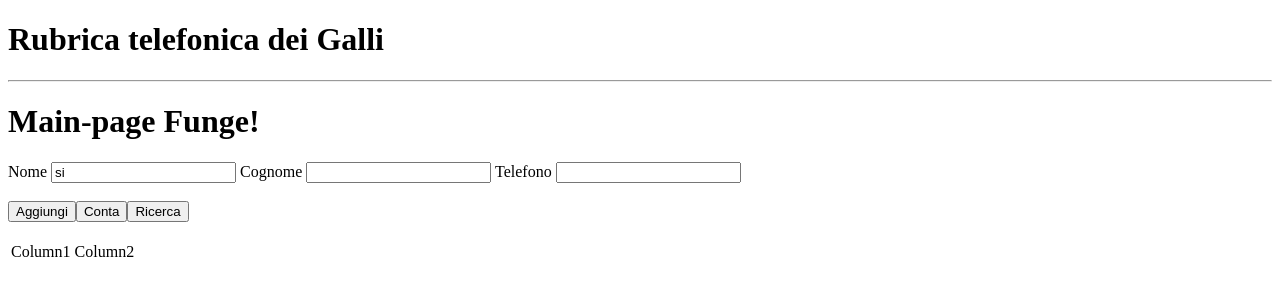
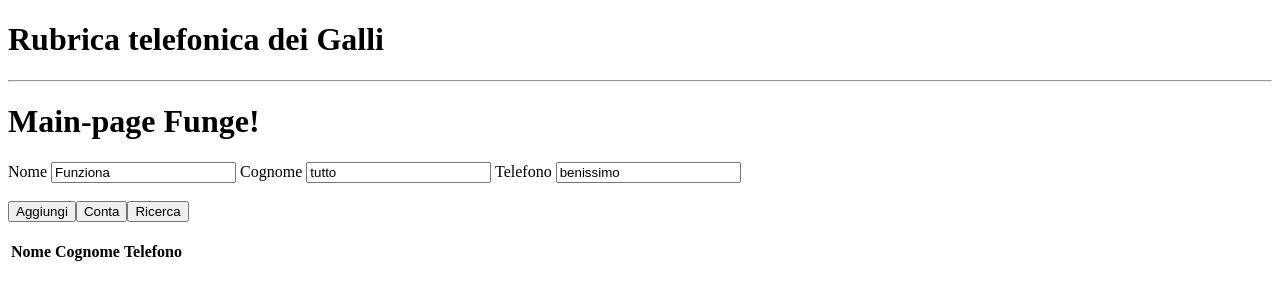
Before and after one commit to ManuelBava/Rubrica-Ang-Gal, an Angular app in the folder rubrica-gal-client/: page /main-page in a window 1280 px wide. Shown: the top 300 px of the page. Built offline with nearby package versions, Linux system fonts and the light colour scheme.

Commit message:
FUNZIONA TUTTOOOOOO!!!!!!

```diff
--- a/rubrica-gal-client/src/app/form-panel/form-panel.component.ts
+++ b/rubrica-gal-client/src/app/form-panel/form-panel.component.ts
@@ -6,16 +6,18 @@ import { Component, EventEmitter, Input, OnInit, Output } from '@angular/core';
   styleUrls: ['./form-panel.component.css']
 })
 export class FormPanelComponent implements OnInit {
-  @Input() nome = "si";
-  @Input() cognome = "";
-  @Input() telefono = "";
-  @Output() aggiungiOutput = new EventEmitter<String>();
-  @Output() contaOutput = new EventEmitter<string>();
-  @Output() ricercaOutput = new EventEmitter<string>();
+  @Input() nome = "Funziona ";
+  @Input() cognome = "tutto";
+  @Input() telefono = "benissimo";
+  @Output() aggiungiOutput = new EventEmitter<string[]>();
+  @Output() contaOutput = new EventEmitter<[]>();
+  @Output() ricercaOutput = new EventEmitter<[]>();
 
   inputNome: string;
   inputCognome: string;
   inputTelefono: string;
+
+   array: string[] = [];
 
   constructor() { }
 
@@ -25,21 +27,29 @@ export class FormPanelComponent implements OnInit {
     this.inputTelefono = this.telefono;
   }
 
+cancella_array()
+{
+  this.array = [];
+}
+
   aggiungi() {
-    this.aggiungiOutput.emit(this.nome);
-    this.aggiungiOutput.emit(this.cognome);
-    this.aggiungiOutput.emit(this.telefono);
+
+    this.array.push(this.inputNome);
+    this.array.push(this.inputCognome);
+    this.array.push(this.inputTelefono);
+    this.aggiungiOutput.emit(this.array);
+    this.cancella_array();
 
   }
   conta() {
-    this.contaOutput.emit(this.nome);
-    this.contaOutput.emit(this.cognome);
-    this.contaOutput.emit(this.telefono);
-  }
-  ricerca() {
-    this.ricercaOutput.emit(this.nome);
-    this.ricercaOutput.emit(this.cognome);
-    this.ricercaOutput.emit(this.telefono);
-  }
+  //   this.contaOutput.emit(this.nome);
+  //   this.contaOutput.emit(this.cognome);
+  //   this.contaOutput.emit(this.telefono);
+   }
+   ricerca() {
+  //   this.ricercaOutput.emit(this.nome);
+  //   this.ricercaOutput.emit(this.cognome);
+  //   this.ricercaOutput.emit(this.telefono);
+   }
 
 }
--- a/rubrica-gal-client/src/app/main-page/main-page.component.html
+++ b/rubrica-gal-client/src/app/main-page/main-page.component.html
@@ -1,11 +1,17 @@
 <h1>Main-page Funge!</h1>
-<app-form-panel (aggiungiOutput)="agg($event, $event, $event)" ></app-form-panel>
+<app-form-panel  (aggiungiOutput)="agg($event)"></app-form-panel>
 <br><br>
 <table id="table">
-    <td>
-        Column1
-    </td>
-    <td>
-        Column2
-    </td>
+    <th>
+        Nome
+    </th>
+    <th>
+        Cognome
+    </th>
+    <th>
+        Telefono
+    </th>
+    <tr>
+        <td *ngFor let array of array>{{array}}</td>
+    </tr>
 </table>
--- a/rubrica-gal-client/src/app/main-page/main-page.component.ts
+++ b/rubrica-gal-client/src/app/main-page/main-page.component.ts
@@ -9,11 +9,19 @@ export class MainPageComponent implements OnInit {
 
   constructor() { }
 
+  nome: string;
+  cognome: string;
+  telefono: string;
+
+  array: string[];
+
   ngOnInit(): void {
   }
 
-  agg(n: string, c: string, t: string){
-    console.log(n, c, t);
+  prova: [string];
+
+  agg(a: string[]){
+    this.array= a;
+    console.log(a);
   }
-
 }
```
